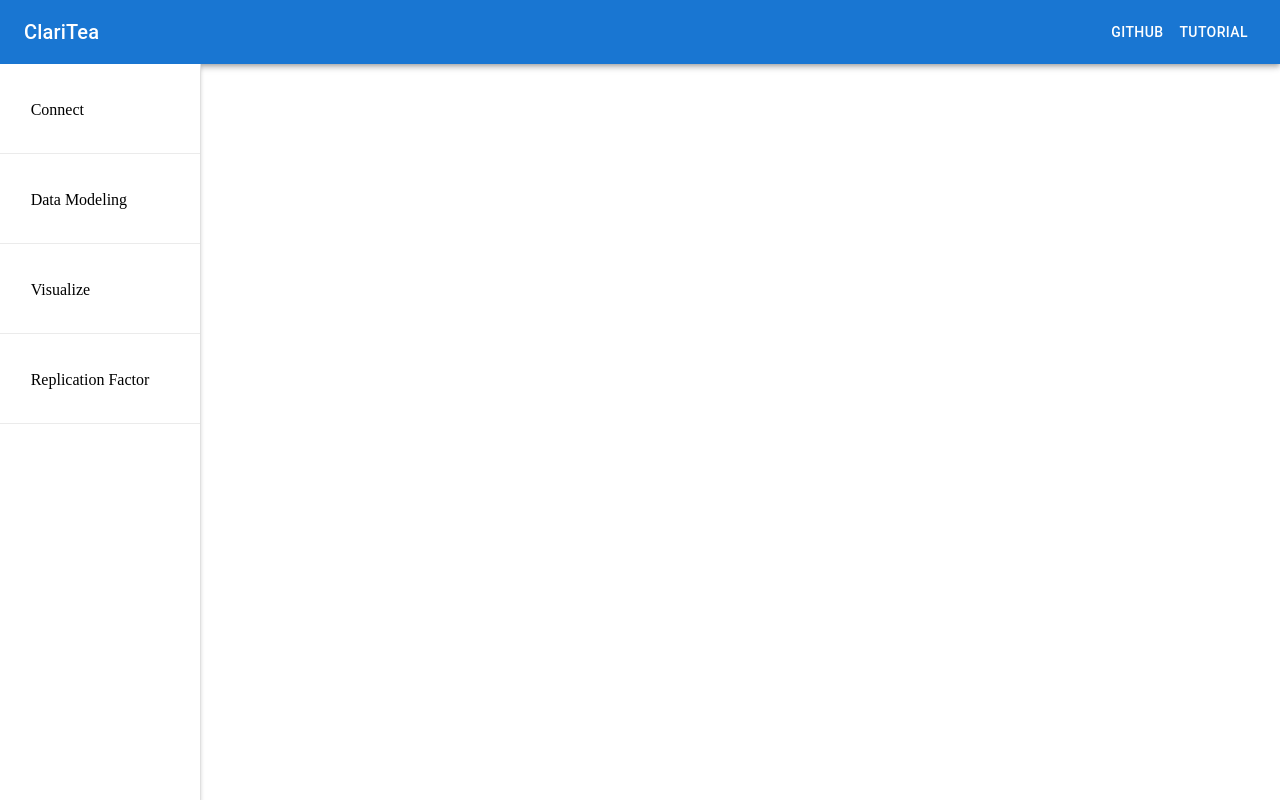
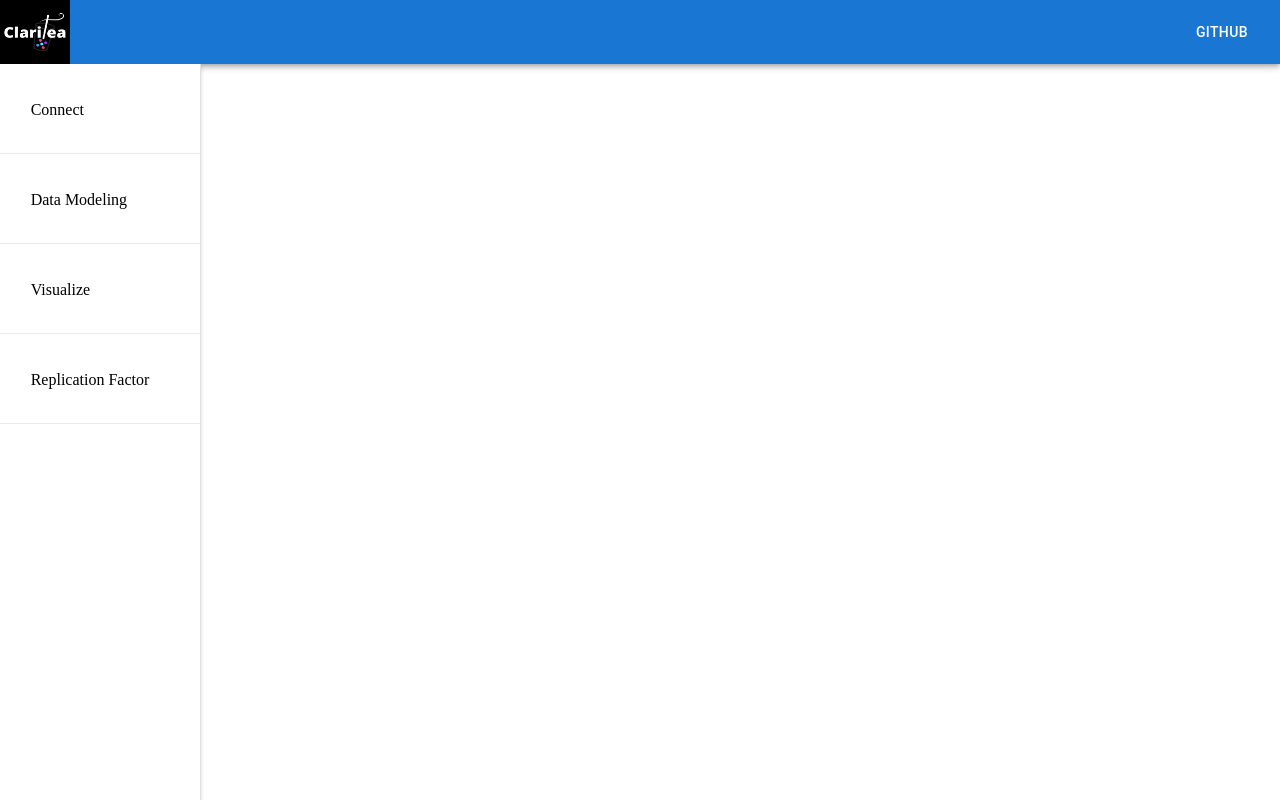
Before and after one commit to oslabs-beta/ClariTea, a React app: page /#/ in a window 1280 px wide. Built offline with nearby package versions, Linux system fonts and the light colour scheme.

Commit message:
added logo to header, added assets folder and logo file

```diff
--- a/src/components/header/header.jsx
+++ b/src/components/header/header.jsx
@@ -4,22 +4,25 @@ import Box from '@mui/material/Box';
 import Toolbar from '@mui/material/Toolbar';
 import Typography from '@mui/material/Typography';
 import Button from '@mui/material/Button';
+import { Image } from '@mui/icons-material';
+import logoblack from '../assets/logoblack.png'
 
 export default function Header() {
   return (
     <Box sx={{ flexGrow: 1 }}>
-      <AppBar position="static">
-        <Toolbar>
-          <Typography variant="h6" component="div" sx={{ flexGrow: 1 }}>
-            ClariTea
-          </Typography>
+      <AppBar position="static" style={{paddingLeft: "0px"}}>
+        <Toolbar className="toolbar-header" style={{paddingLeft: "0px"}}>
+        <div>
+        <img id="logoHeader" src={logoblack} />
+        </div>
+        <div>
           <Button color="inherit" style={{textDecoration: 'none', color: 'white'}}>
           <a style={{ display: 'flex', textDecoration: 'none', alignItems: 'center', color: 'white'}} color="inherit" href="https://github.com/oslabs-beta/cassandra-visualizer" target="_blank">
               <i className="fab fa-github fa-3x" style={{ fontSize: "30px"}}></i>
               <p>Github</p>
             </a>
           </Button>
-          <Button href="" color="inherit">Tutorial</Button>
+          </div>
         </Toolbar>
       </AppBar>
     </Box>
--- a/src/styles.scss
+++ b/src/styles.scss
@@ -19,3 +19,19 @@
   fill: #87cefa;
   /* Let's also make the radius of leaf nodes larger */
 }
+
+#logoHeader {
+  display: flex;
+  width: 70px;
+  max-height: 64px;
+  margin-left: 0px;
+  align-self: flex-start;
+  padding-left: 0px;
+}
+
+.toolbar-header {
+  display: flex;
+  justify-content: space-between;
+  padding-left: 0px;
+  margin-left: 0px;
+}
```
Also changed, not shown: src/components/assets/logoblack.png (added).
